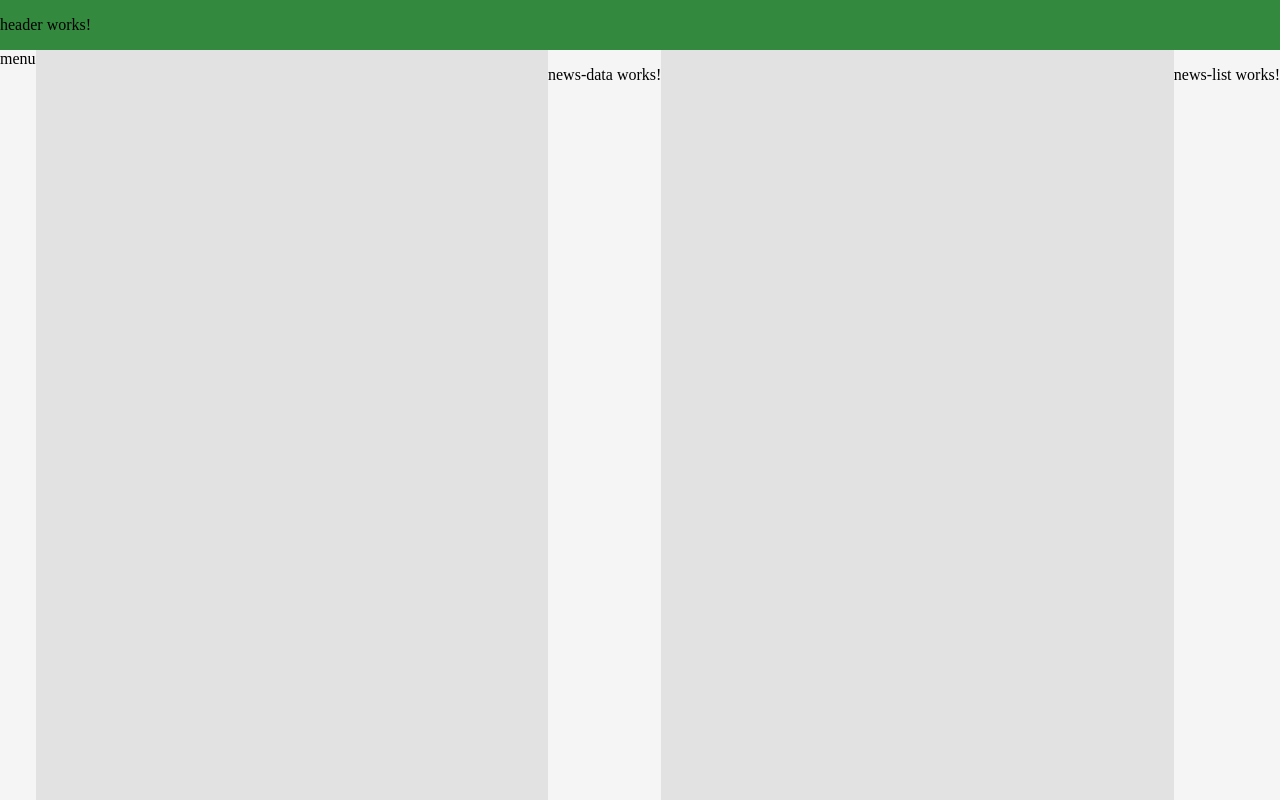
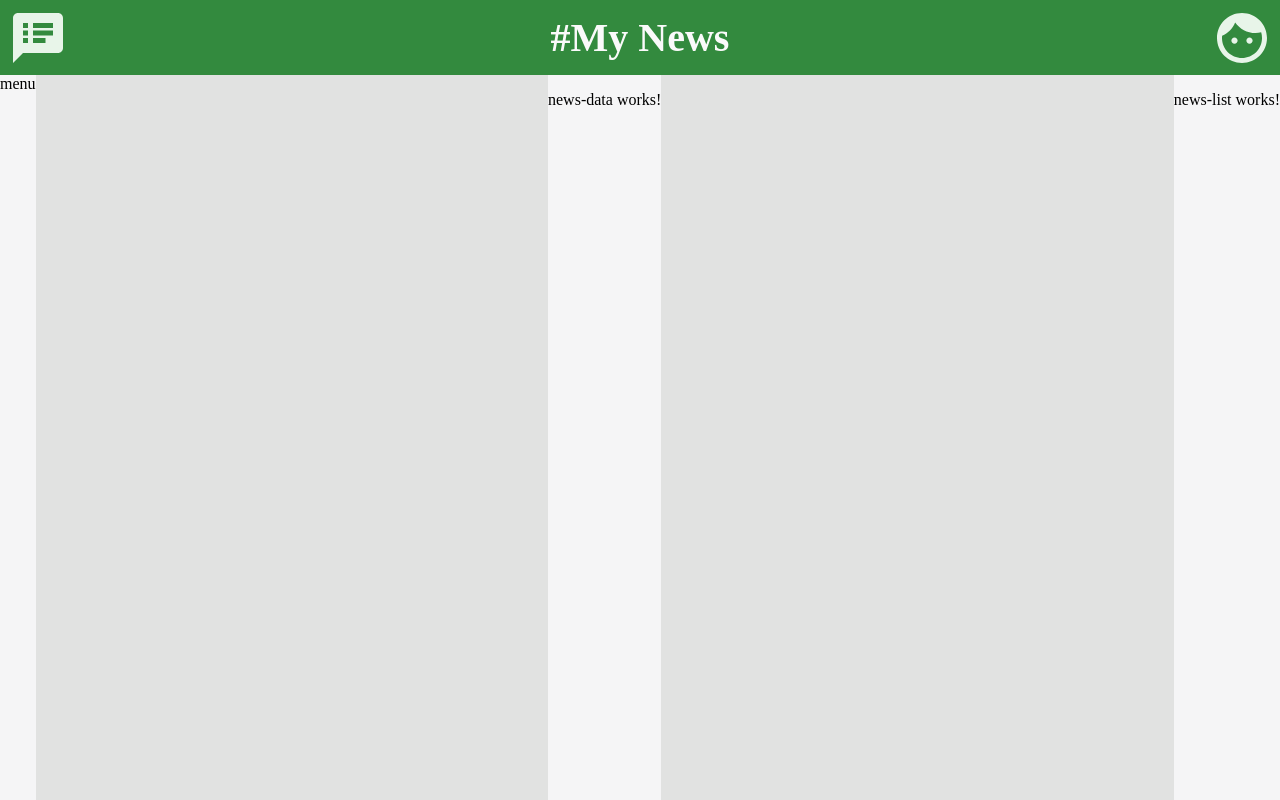
Before and after one commit to orelll/zaprogramowani_angular, an Angular app: page / in a window 1280 px wide. Built offline with nearby package versions, Linux system fonts and the light colour scheme.

Commit message:
added missing code

```diff
--- a/src/app/komponenty/header/header.component.css
+++ b/src/app/komponenty/header/header.component.css
@@ -0,0 +1,16 @@
+.icon-section{
+    width: var(--header-height);
+    display: flex;
+}
+
+.name-section{
+    color: var(--text-on-primary);
+    height  : var(--header-height);
+    font-size: var(--font-large);
+    font-weight: bold;
+}
+
+.profile-section{
+    width: var(--header-height);
+    display: flex;
+}
--- a/src/app/komponenty/header/header.component.html
+++ b/src/app/komponenty/header/header.component.html
@@ -1 +1,11 @@
-<p>header works!</p>
+<div class="container height-100">
+    <div class="icon-section">
+        <img src="assets/icons/app-icon.svg">
+   </div>
+    <div class="text-center-vertically name-section">
+       #My News
+    </div>
+    <div class="profile-section">
+        <img src="assets/icons/user-icon.svg">
+    </div>
+</div>
```
